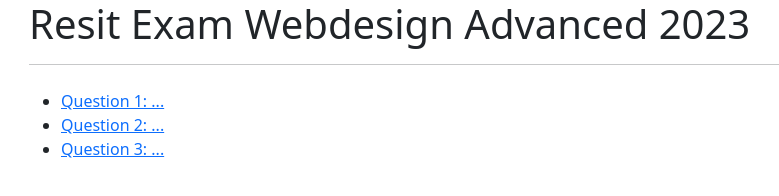
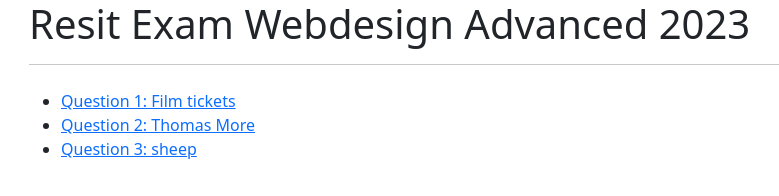
Before and after one commit to pverhaert/WebAdv-2023-C, a website: page src/index.html in a window 1280 px wide. Shown: the whole page, without its empty margins (53-832 px from the left). Drawn offline with nearby package versions, Linux system fonts and the light colour scheme.

Commit message:
Update repo

```diff
--- a/src/index.html
+++ b/src/index.html
@@ -15,9 +15,9 @@
             <hr class="mb-4" />
         </header>
         <ul>
-            <li><a href="question1.html">Question 1: ...</a></li>
-            <li><a href="question2.html">Question 2: ...</a></li>
-            <li><a href="question3.html">Question 3: ...</a></li>
+            <li><a href="question1.html">Question 1: Film tickets</a></li>
+            <li><a href="question2.html">Question 2: Thomas More</a></li>
+            <li><a href="question3.html">Question 3: sheep</a></li>
         </ul>
     </main>
     <script src="https://cdnjs.cloudflare.com/ajax/libs/bootstrap/5.2.3/js/bootstrap.bundle.min.js"></script>
```
